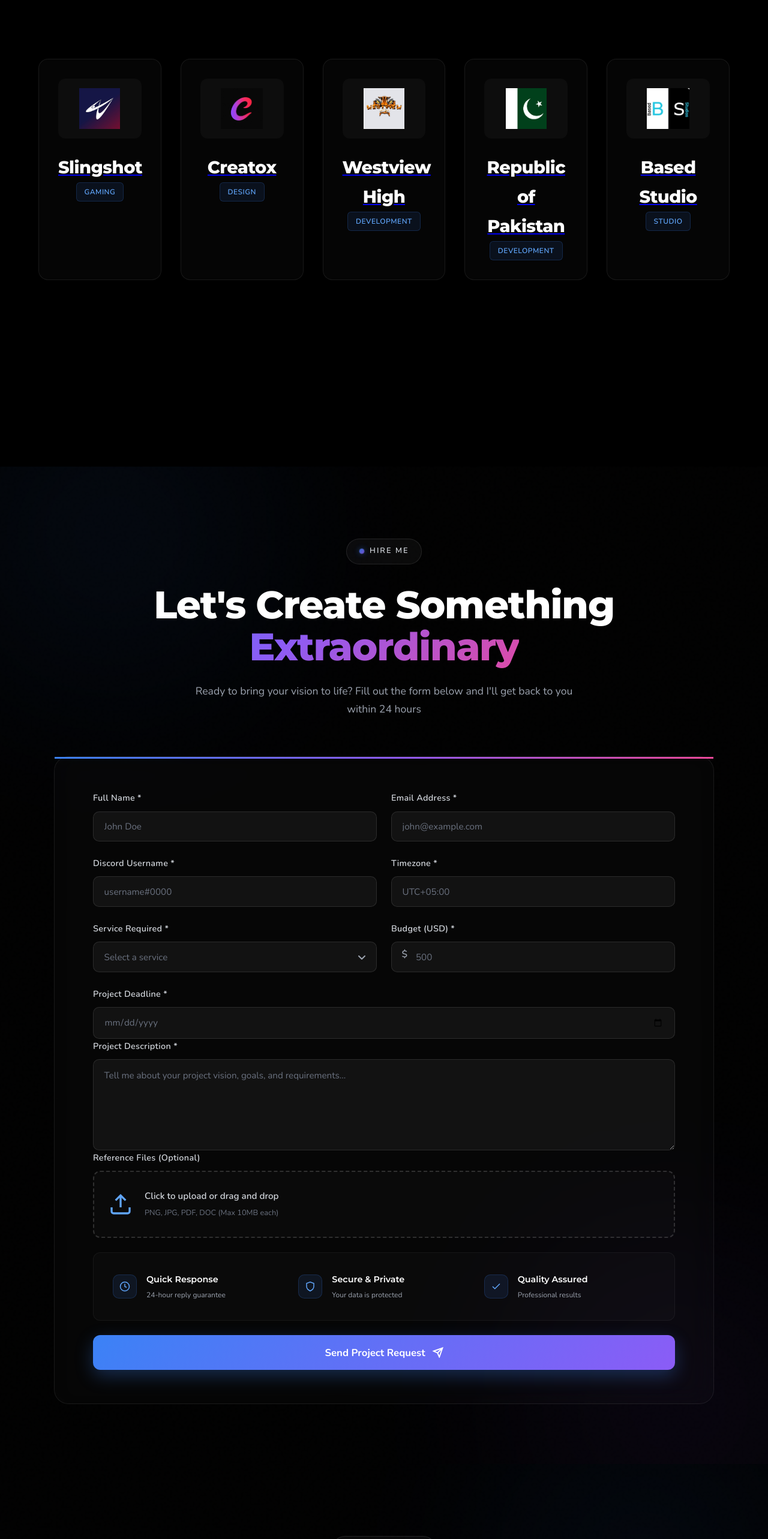
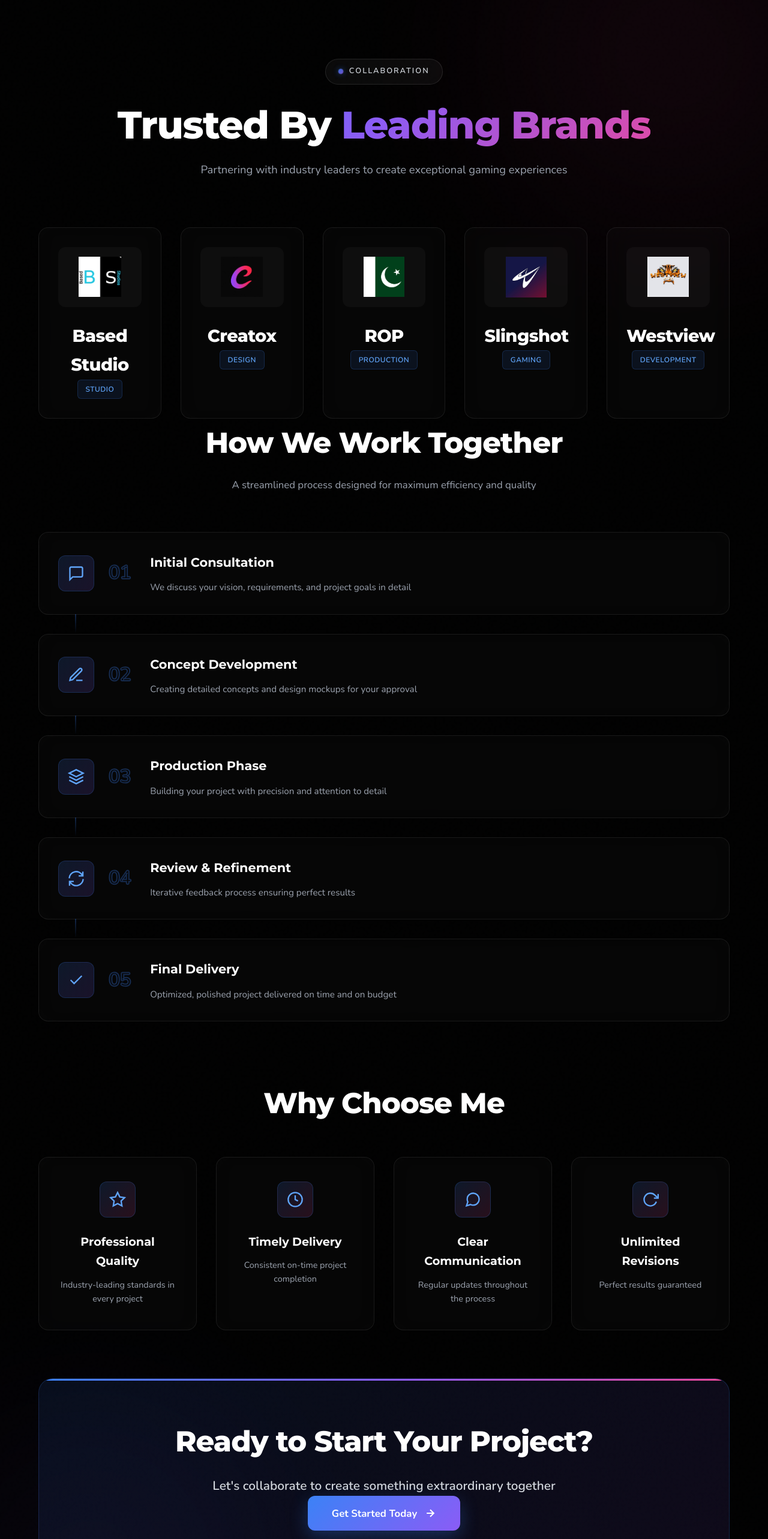
Before and after one commit to ZainabShahzad0907/Roblox-Portfolio-Website, a React (Vite) app: page / in a window 1280 px wide. Shown: the part 5260-7826 px from the top of the page at 60% size. Built offline with nearby package versions, Linux system fonts and the light colour scheme.

Commit message:
fixed collaboration links

```diff
--- a/package.json
+++ b/package.json
@@ -28,6 +28,7 @@
     "@types/react": "^19.1.13",
     "@types/react-dom": "^19.1.9",
     "@vitejs/plugin-react": "^5.0.3",
+    "baseline-browser-mapping": "^2.8.30",
     "eslint": "^9.36.0",
     "eslint-plugin-react-hooks": "^5.2.0",
     "eslint-plugin-react-refresh": "^0.4.20",
--- a/src/components/Collaboration/Collaboration.css
+++ b/src/components/Collaboration/Collaboration.css
@@ -240,7 +240,7 @@
 .brand-overlay {
   position: absolute;
   inset: 0;
-  background: linear-gradient(135deg, rgba(59, 130, 246, 0.9), rgba(139, 92, 246, 0.9));
+  background: linear-gradient(135deg, rgba(0, 0, 0, 0.9), rgba(139, 92, 246, 0.9));
   display: flex;
   align-items: center;
   justify-content: center;
@@ -813,3 +813,7 @@ text-align: center;
     justify-content: center;
   }
 }
+
+a {
+  text-decoration: none;
+}
--- a/src/components/Collaboration/Collaboration.jsx
+++ b/src/components/Collaboration/Collaboration.jsx
@@ -12,87 +12,367 @@ import westviewLogo from "../../assets/westview.png";
 
 const Collaboration = () => {
   const [hoveredBrand, setHoveredBrand] = useState(null);
+  const brands = [
 
-  const brands = [
-    {
-      id: 1,
-      name: "Slingshot",
-      logo: slingshotLogo,
-      description: "Worked as a developer",
-      category: "Gaming",
-      link: "https://slingshotdao.com/"
-    },
     {
       id: 2,
-      name: "Creatox",
-      logo: creatoxLogo,
-      description: "Works as a developer",
-      category: "Design",
-      link: "https://creatox.dev/portfolio"
-    },
-    {
-      id: 3,
-      name: "Westview High",
-      logo: westviewLogo,
-      description: "Development collaboration",
-      category: "Development",
-      link: "https://www.roblox.com/communities/8337793/Westview-High#!/about"
-    },
-    {
-      id: 4,
-      name: "Republic of Pakistan",
-      logo: ropLogo,
-      description: "Worked as a lead developer",
-      category: "Development",
-      link: "https://www.roblox.com/communities/1129060/PK-Republic-of-Pakistan#!/about"
-    },
-    {
-      id: 5,
       name: "Based Studio",
       logo: basedStuLogo,
       description: "Creative game development partnership",
       category: "Studio",
-      link: "https://www.roblox.com/communities/9973573/Based-Studios#!/about"
+      link: "https://www.roblox.com/communities/9973573/Based-Studios#!/about",
+
+    },
+    {
+      id: 3,
+      name: "Creatox",
+      logo: creatoxLogo,
+      description: "Innovation-focused design collaboration",
+      category: "Design",
+      link: "https://creatox.dev/portfolio",
+    },
+    {
+      id: 4,
+      name: "ROP",
+      logo: ropLogo,
+      description: "Professional production partnership",
+      category: "Production",
+       link: "https://www.roblox.com/communities/1129060/PK-Republic-of-Pakistan#!/about",
+    },
+    {
+      id: 5,
+      name: "Slingshot",
+      logo: slingshotLogo,
+      description: "Dynamic gaming experience creation",
+      category: "Gaming",
+      link: "https://slingshotdao.com/",
+    },
+    {
+      id: 6,
+      name: "Westview",
+      logo: westviewLogo,
+      description: "Strategic development collaboration",
+      category: "Development",
+       link: "https://www.roblox.com/communities/8337793/Westview-High#!/about",
+    },
+  ];
+
+  const process = [
+    {
+      step: "01",
+      title: "Initial Consultation",
+      description:
+        "We discuss your vision, requirements, and project goals in detail",
+      icon: (
+        <svg
+          viewBox="0 0 24 24"
+          fill="none"
+          stroke="currentColor"
+          strokeWidth="2"
+        >
+          <path d="M21 15a2 2 0 01-2 2H7l-4 4V5a2 2 0 012-2h14a2 2 0 012 2z" />
+        </svg>
+      ),
+    },
+    {
+      step: "02",
+      title: "Concept Development",
+      description:
+        "Creating detailed concepts and design mockups for your approval",
+      icon: (
+        <svg
+          viewBox="0 0 24 24"
+          fill="none"
+          stroke="currentColor"
+          strokeWidth="2"
+        >
+          <path d="M12 20h9M16.5 3.5a2.121 2.121 0 013 3L7 19l-4 1 1-4L16.5 3.5z" />
+        </svg>
+      ),
+    },
+    {
+      step: "03",
+      title: "Production Phase",
+      description: "Building your project with precision and attention to detail",
+      icon: (
+        <svg
+          viewBox="0 0 24 24"
+          fill="none"
+          stroke="currentColor"
+          strokeWidth="2"
+        >
+          <polygon points="12 2 2 7 12 12 22 7 12 2" />
+          <polyline points="2 17 12 22 22 17" />
+          <polyline points="2 12 12 17 22 12" />
+        </svg>
+      ),
+    },
+    {
+      step: "04",
+      title: "Review & Refinement",
+      description: "Iterative feedback process ensuring perfect results",
+      icon: (
+        <svg
+          viewBox="0 0 24 24"
+          fill="none"
+          stroke="currentColor"
+          strokeWidth="2"
+        >
+          <path d="M21.5 2v6h-6M2.5 22v-6h6M2 11.5a10 10 0 0118.8-4.3M22 12.5a10 10 0 01-18.8 4.2" />
+        </svg>
+      ),
+    },
+    {
+      step: "05",
+      title: "Final Delivery",
+      description: "Optimized, polished project delivered on time and on budget",
+      icon: (
+        <svg
+          viewBox="0 0 24 24"
+          fill="none"
+          stroke="currentColor"
+          strokeWidth="2"
+        >
+          <polyline points="20 6 9 17 4 12" />
+        </svg>
+      ),
+    },
+  ];
+
+  const benefits = [
+    {
+      title: "Professional Quality",
+      description: "Industry-leading standards in every project",
+      icon: (
+        <svg
+          viewBox="0 0 24 24"
+          fill="none"
+          stroke="currentColor"
+          strokeWidth="2"
+        >
+          <polygon points="12 2 15.09 8.26 22 9.27 17 14.14 18.18 21.02 12 17.77 5.82 21.02 7 14.14 2 9.27 8.91 8.26 12 2" />
+        </svg>
+      ),
+    },
+    {
+      title: "Timely Delivery",
+      description: "Consistent on-time project completion",
+      icon: (
+        <svg
+          viewBox="0 0 24 24"
+          fill="none"
+          stroke="currentColor"
+          strokeWidth="2"
+        >
+          <circle cx="12" cy="12" r="10" />
+          <polyline points="12 6 12 12 16 14" />
+        </svg>
+      ),
+    },
+    {
+      title: "Clear Communication",
+      description: "Regular updates throughout the process",
+      icon: (
+        <svg
+          viewBox="0 0 24 24"
+          fill="none"
+          stroke="currentColor"
+          strokeWidth="2"
+        >
+          <path d="M21 11.5a8.38 8.38 0 01-.9 3.8 8.5 8.5 0 01-7.6 4.7 8.38 8.38 0 01-3.8-.9L3 21l1.9-5.7a8.38 8.38 0 01-.9-3.8 8.5 8.5 0 014.7-7.6 8.38 8.38 0 013.8-.9h.5a8.48 8.48 0 018 8v.5z" />
+        </svg>
+      ),
+    },
+    {
+      title: "Unlimited Revisions",
+      description: "Perfect results guaranteed",
+      icon: (
+        <svg
+          viewBox="0 0 24 24"
+          fill="none"
+          stroke="currentColor"
+          strokeWidth="2"
+        >
+          <polyline points="23 4 23 10 17 10" />
+          <path d="M20.49 15a9 9 0 11-2.12-9.36L23 10" />
+        </svg>
+      ),
     },
   ];
 
   return (
     <section className="collaboration" id="collaborations">
+      {/* Background */}
+      <div className="collaboration-bg">
+        <div className="collaboration-orb-1"></div>
+        <div className="collaboration-orb-2"></div>
+        <div className="collaboration-grain"></div>
+      </div>
+
       <div className="collaboration-wrapper">
+        {/* Header */}
         <motion.div
-          className="brands-grid"
+          className="collaboration-header"
+          initial={{ opacity: 0, y: 30 }}
+          whileInView={{ opacity: 1, y: 0 }}
+          viewport={{ once: true }}
+          transition={{ duration: 0.6 }}
+        >
+          <div className="header-tag">
+            <div className="tag-dot"></div>
+            <span>Collaboration</span>
+          </div>
+          <h2 className="collaboration-heading">
+            Trusted By{" "}
+            <span className="heading-gradient">Leading Brands</span>
+          </h2>
+          <p className="collaboration-lead">
+            Partnering with industry leaders to create exceptional gaming
+            experiences
+          </p>
+        </motion.div>
+
+        {/* Brands Grid */}
+        <motion.a
+          className="brands-section"
           initial={{ opacity: 0, y: 30 }}
           whileInView={{ opacity: 1, y: 0 }}
           viewport={{ once: true }}
           transition={{ duration: 0.6, delay: 0.2 }}
         >
-          {brands.map((brand) => (
+          <div className="brands-grid">
+            {brands.map((brand, index) => (
               <motion.a
                 key={brand.id}
                 href={brand.link}
-              target="_blank"
-              rel="noopener noreferrer"
                 className="brand-card"
                 initial={{ opacity: 0, scale: 0.9 }}
                 whileInView={{ opacity: 1, scale: 1 }}
                 viewport={{ once: true }}
-              transition={{ duration: 0.5, delay: brand.id * 0.1 }}
+                transition={{ duration: 0.5, delay: index * 0.1 }}
                 whileHover={{ y: -8 }}
                 onMouseEnter={() => setHoveredBrand(brand.id)}
                 onMouseLeave={() => setHoveredBrand(null)}
               >
                 <div className="brand-logo-wrapper">
-                <img src={brand.logo} alt={brand.name} className="brand-logo" />
+                  <img
+                    src={brand.logo}
+                    alt={brand.name}
+                    className="brand-logo"
+                  />
                 </div>
                 <div className="brand-info">
                   <h3 className="brand-name">{brand.name}</h3>
                   <span className="brand-category">{brand.category}</span>
                 </div>
-              <div className={`brand-overlay ${hoveredBrand === brand.id ? "visible" : ""}`}>
+                <div
+                  className={`brand-overlay ${
+                    hoveredBrand === brand.id ? "visible" : ""
+                  }`}
+                >
                   <p className="brand-description">{brand.description}</p>
                 </div>
               </motion.a>
             ))}
+          </div>
+        </motion.a>
+
+        {/* Process Section */}
+        <motion.div
+          className="process-section"
+          initial={{ opacity: 0, y: 30 }}
+          whileInView={{ opacity: 1, y: 0 }}
+          viewport={{ once: true }}
+          transition={{ duration: 0.6, delay: 0.3 }}
+        >
+          <div className="process-header">
+            <h3 className="process-title">How We Work Together</h3>
+            <p className="process-subtitle">
+              A streamlined process designed for maximum efficiency and quality
+            </p>
+          </div>
+
+          <div className="process-timeline">
+            {process.map((item, index) => (
+              <motion.div
+                key={index}
+                className="process-item"
+                initial={{ opacity: 0, x: -30 }}
+                whileInView={{ opacity: 1, x: 0 }}
+                viewport={{ once: true }}
+                transition={{ duration: 0.6, delay: index * 0.1 }}
+              >
+                <div className="process-icon-wrapper">
+                  <div className="process-icon">{item.icon}</div>
+                  <div className="process-step">{item.step}</div>
+                </div>
+                <div className="process-content">
+                  <h4 className="process-name">{item.title}</h4>
+                  <p className="process-desc">{item.description}</p>
+                </div>
+                {index < process.length - 1 && (
+                  <div className="process-connector"></div>
+                )}
+              </motion.div>
+            ))}
+          </div>
+        </motion.div>
+
+        {/* Benefits Section */}
+        <motion.div
+          className="benefits-section"
+          initial={{ opacity: 0, y: 30 }}
+          whileInView={{ opacity: 1, y: 0 }}
+          viewport={{ once: true }}
+          transition={{ duration: 0.6, delay: 0.4 }}
+        >
+          <h3 className="benefits-title">Why Choose Me</h3>
+          <div className="benefits-grid">
+            {benefits.map((benefit, index) => (
+              <motion.div
+                key={index}
+                className="benefit-card"
+                initial={{ opacity: 0, y: 20 }}
+                whileInView={{ opacity: 1, y: 0 }}
+                viewport={{ once: true }}
+                transition={{ duration: 0.5, delay: index * 0.1 }}
+                whileHover={{ y: -5 }}
+              >
+                <div className="benefit-icon">{benefit.icon}</div>
+                <h4 className="benefit-name">{benefit.title}</h4>
+                <p className="benefit-desc">{benefit.description}</p>
+              </motion.div>
+            ))}
+          </div>
+        </motion.div>
+
+        {/* CTA Section */}
+        <motion.div
+          className="collaboration-cta"
+          initial={{ opacity: 0, y: 30 }}
+          whileInView={{ opacity: 1, y: 0 }}
+          viewport={{ once: true }}
+          transition={{ duration: 0.6, delay: 0.5 }}
+        >
+          <div className="cta-content">
+            <h3 className="cta-title">Ready to Start Your Project?</h3>
+            <p className="cta-text">
+              Let's collaborate to create something extraordinary together
+            </p>
+            <button className="cta-button">
+              <span>Get Started Today</span>
+              <svg
+                width="20"
+                height="20"
+                viewBox="0 0 24 24"
+                fill="none"
+                stroke="currentColor"
+                strokeWidth="2.5"
+              >
+                <path d="M5 12h14M12 5l7 7-7 7" />
+              </svg>
+            </button>
+          </div>
         </motion.div>
       </div>
     </section>
```
Also changed, not shown: 1 other file (tests, documents, lock files or other folders). Lines whose indentation alone changed are shown as unchanged.
